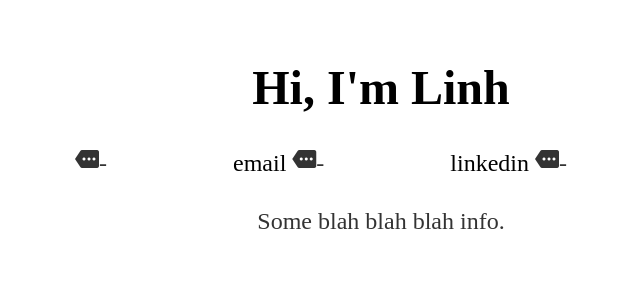
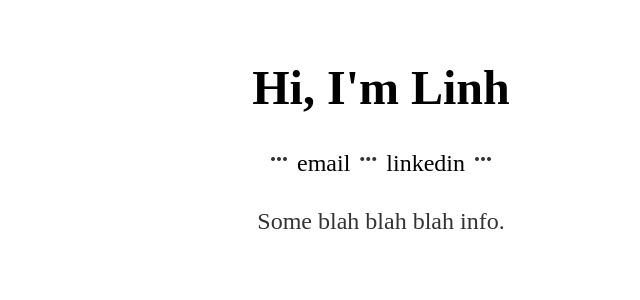
Before and after one commit to lttrinh/lttrinh.github.io, a Jekyll site: the page built from index.html, in a window 1280 px wide. Shown: the top 300 px of the page, without its empty margins (259-899 px from the left). Built offline with Jekyll 4.4.1, drawn with Linux system fonts in a browser that asks for light colours.

Commit message:
Update index.html

```diff
--- a/index.html
+++ b/index.html
@@ -6,7 +6,7 @@ title: Linh To Trinh
 
 <div class="header">
 	<h1>Hi, I'm Linh</h1>
-	<p><i class="material-icons">more-horiz</i> <a href="mailto:linhtrinhto@gmail.com">email</a> <i class="material-icons">more-horiz</i> <a href="https://linkedin.com/in/linhtrinhto">linkedin</a> <i class="material-icons">more-horiz</i> </p>
+	<p><i class="material-icons">more_horiz</i> <a href="mailto:linhtrinhto@gmail.com">email</a> <i class="material-icons">more_horiz</i> <a href="https://linkedin.com/in/linhtrinhto">linkedin</a> <i class="material-icons">more_horiz</i> </p>
 
 </div>
 
```
